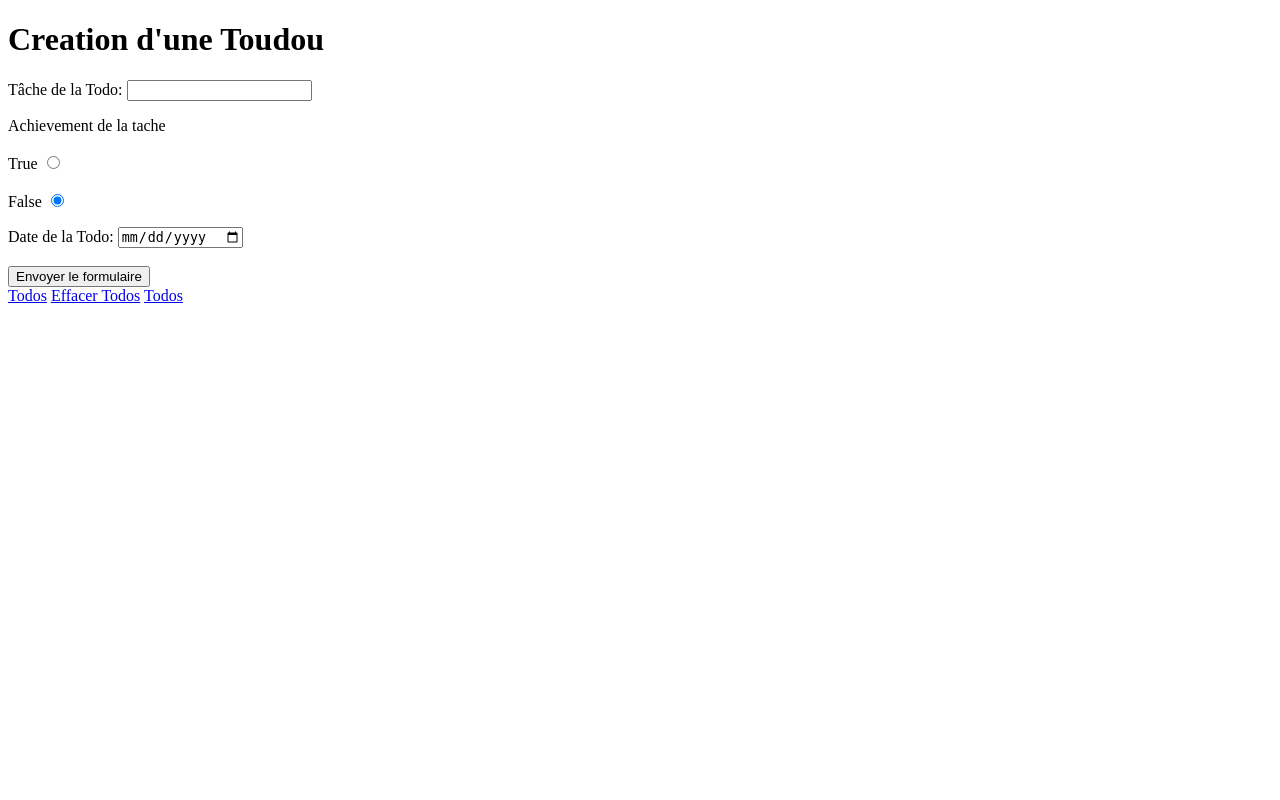
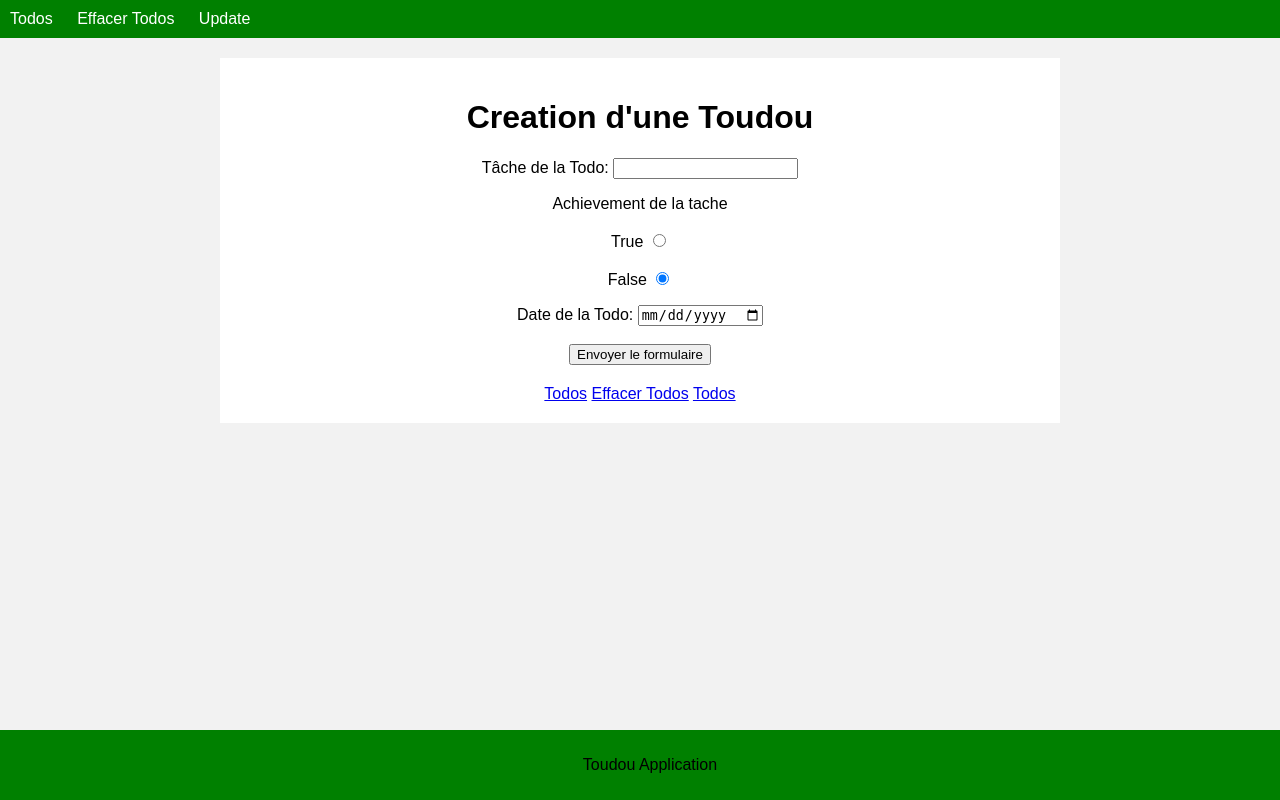
Before and after one commit to baptiisto/Architecture, a Flask app: page /create in a window 1280 px wide. Run offline with Flask 3, Linux system fonts and the light colour scheme.

Commit message:
Ajout de la base html

```diff
--- /dev/null
+++ b/toudou_cli_starter/src/toudou/templates/base.html
@@ -0,0 +1,116 @@
+<!DOCTYPE html>
+<html lang="en">
+<head>
+    <meta charset="UTF-8">
+    <meta name="viewport" content="width=device-width, initial-scale=1.0">
+    <title>{% block title %}Ma Page{% endblock %}</title>
+    <style>
+        /* Style pour le body */
+        body {
+            background-color: #f2f2f2; /* Couleur de fond pour le corps de la page */
+            margin: 0;
+            padding: 0;
+            font-family: Arial, sans-serif; /* Police par défaut */
+        }
+
+        /* Style pour la navbar */
+        nav {
+            background-color: green;
+            padding: 10px;
+        }
+        nav ul {
+            list-style-type: none;
+            margin: 0;
+            padding: 0;
+        }
+        nav ul li {
+            display: inline;
+            margin-right: 20px;
+        }
+        nav ul li a {
+            color: white;
+            text-decoration: none;
+        }
+        nav ul li a:hover {
+            color: yellow; /* Changement de couleur lors du survol */
+        }
+
+        /* Style pour le footer */
+        footer {
+            background-color: green;
+            padding: 10px;
+            text-align: center;
+            position: absolute;
+            bottom: 0;
+            width: 100%;
+        }
+
+        /* Style pour les éléments en erreur */
+        .error {
+            color: red;
+        }
+
+        /* Style pour les tableaux */
+        table {
+            border-collapse: collapse;
+            width: 100%;
+        }
+        th, td {
+            border: 1px solid black;
+            padding: 8px;
+            text-align: left;
+        }
+        th {
+            background-color: lightgrey;
+        }
+
+        /* Style pour les éléments de formulaire */
+        form {
+            margin-bottom: 20px;
+        }
+
+        /* Style pour le contenu principal */
+        main {
+            text-align: center;
+            background-color: white; /* Couleur de fond pour le contenu principal */
+            padding: 20px;
+            margin: 20px auto; /* Centrage du contenu */
+            max-width: 800px; /* Largeur maximale du contenu */
+        }
+
+        /* Style pour les boutons */
+        button {
+            background-color: blue;
+            color: white;
+            border: none;
+            padding: 10px 20px;
+            cursor: pointer;
+        }
+        button:hover {
+            background-color: darkblue; /* Changement de couleur lors du survol */
+        }
+    </style>
+</head>
+<body>
+
+<!-- Navbar -->
+<nav>
+    <ul>
+        <li><a href="{{url_for('afficher_todos')}}">Todos</a></li>
+        <li><a href="{{url_for('delete_todos')}}">Effacer Todos</a></li>
+        <li><a href="{{url_for('update')}}">Update</a></li>
+    </ul>
+</nav>
+
+<!-- Contenu de la page -->
+<main>
+    {% block content %}{% endblock %}
+</main>
+
+<!-- Footer -->
+<footer>
+    <p>Toudou Application</p>
+</footer>
+
+</body>
+</html>
--- a/toudou_cli_starter/src/toudou/templates/create.html
+++ b/toudou_cli_starter/src/toudou/templates/create.html
@@ -1,10 +1,8 @@
-<!DOCTYPE html>
-<html lang="en">
-<head>
-    <meta charset="UTF-8">
-    <title>Creation </title>
-</head>
-<body>
+{% extends "base.html" %}
+
+{% block title %}Create Todo{% endblock %}
+
+{% block content %}
 <h1>Creation d'une Toudou</h1>
 <form action="{{url_for('create')}}" method="POST">
   <label for="tache"> Tâche de la Todo:</label>
@@ -37,5 +35,4 @@
 <a href="{{url_for('afficher_todos')}}"> Todos</a>
 <a href="{{url_for('delete_todos')}}"> Effacer Todos</a>
 <a href="{{url_for('update')}}"> Todos</a>
-</body>
-</html>
+{% endblock %}
--- a/toudou_cli_starter/src/toudou/viewsWeb.py
+++ b/toudou_cli_starter/src/toudou/viewsWeb.py
@@ -9,7 +9,7 @@ app = Flask(__name__)
 
 @app.route("/")
 def hello():
-        return render_template("create.html")
+        return render_template("accueil.html")
 @app.route("/create", methods=["GET", "POST"])
 def create():
     requete = request.method
```
Also changed, not shown: toudou_cli_starter/src/toudou/templates/accueil.html (+6 -9 lines), toudou_cli_starter/src/toudou/templates/delete.html (+6 -9 lines), toudou_cli_starter/src/toudou/templates/todos.html (+6 -9 lines), toudou_cli_starter/src/toudou/templates/update.html (+6 -9 lines).
